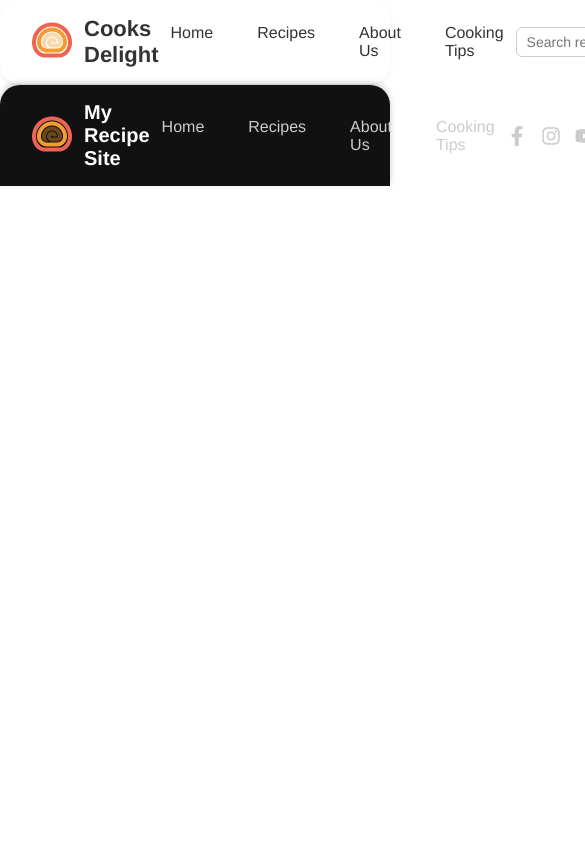
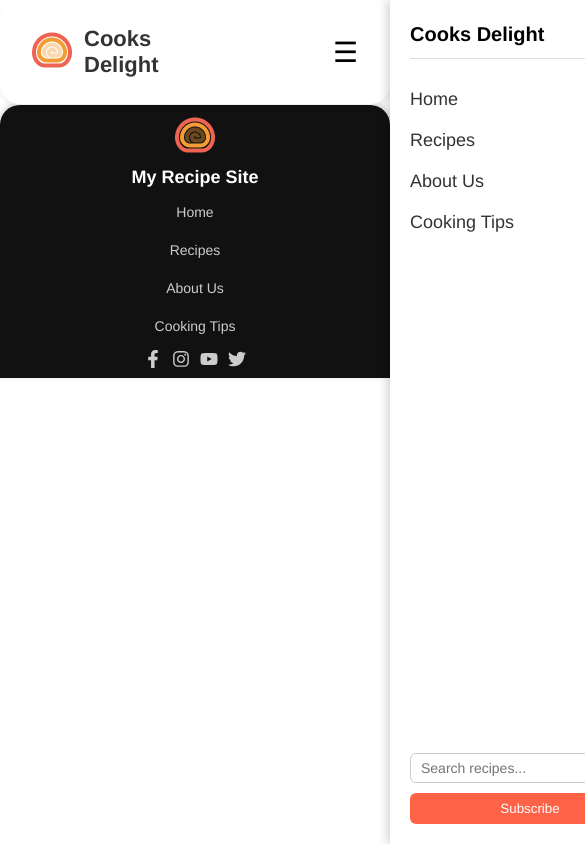
Before and after one commit to Narekharutyunyan020/Recepes, a React (Vite) app: page /recipes in a window 390 px wide. Shown: the top 844 px of the page, 585 px wide, since content can reach past the window. Built offline with nearby package versions, Linux system fonts and the light colour scheme.

Commit message:
Responsiv burger Menu,Media screen,

```diff
--- a/package.json
+++ b/package.json
@@ -11,6 +11,7 @@
   },
   "dependencies": {
     "axios": "^1.9.0",
+    "lucide-react": "^0.511.0",
     "react": "^19.1.0",
     "react-dom": "^19.1.0",
     "react-icons": "^5.5.0",
--- a/src/components/Footer/Footer.module.scss
+++ b/src/components/Footer/Footer.module.scss
@@ -60,3 +60,65 @@
     }
   }
 }
+@media screen and (max-width: 800px) {
+  .footer {
+    flex-direction: column;
+    align-items: center;
+    text-align: center;
+    gap: 10px;
+    padding: 14px;
+    text-align: left;
+  }
+
+  .nav {
+    flex-wrap: wrap;
+    gap: 12px;
+    justify-content: flex-start;
+  }
+
+  .rightSection {
+    justify-content: flex-start;
+    flex-wrap: wrap;
+  }
+}
+
+@media screen and (max-width: 550px) {
+  .footer {
+    padding: 10px 14px;
+    align-items: center;
+    text-align: center;
+  }
+
+  .leftSection {
+    flex-direction: column;
+  align-items: center;
+    gap: 8px;
+  }
+
+  .nav {
+    flex-direction: column;
+    gap: 10px;
+  }
+
+  .rightSection {
+    gap: 10px;
+  }
+
+  .nav a {
+    padding: 6px 10px;
+    font-size: 14px;
+  }
+
+  .rightSection .icon {
+    font-size: 18px;
+  }
+
+  .leftSection h2 {
+    font-size: 18px;
+  }
+
+  .logo img {
+    width: 36px;
+    height: 36px;
+  }
+}
--- a/src/components/Header/Header.jsx
+++ b/src/components/Header/Header.jsx
@@ -1,31 +1,70 @@
-import React from 'react';
-import { Link } from 'react-router-dom';
-import s from './Header.module.scss';
+import { useState } from "react";
+import { Link } from "react-router-dom";
+import s from "./Header.module.scss";
 
 const Header = () => {
+  const [menuOpen, setMenuOpen] = useState(false);
+
+  const toggleMenu = () => {
+    setMenuOpen(!menuOpen);
+  };
+
+  const closeMenu = () => {
+    setMenuOpen(false);
+  };
+
   return (
     <header className={s.header}>
       <div className={s.leftSection}>
         <div className={s.logo}>
-       <a href="">  <img src="/Logo.png" alt="Previous" /> </a>
+          <a href="/">
+            <img src="/Logo.png" alt="Logo" />
+          </a>
         </div>
-        <h1>Cooks <br /> Delight</h1>
+        <h1>
+          Cooks <br /> Delight
+        </h1>
       </div>
 
+      <button className={s.menuToggle} onClick={toggleMenu}>
+        ☰
+      </button>
 
+      {/* Desktop Navigation */}
       <nav className={s.nav}>
         <Link to="/">Home</Link>
         <Link to="/recipes">Recipes</Link>
         <Link to="/about">About Us</Link>
         <Link to="/tips">Cooking Tips</Link>
       </nav>
+
+      {/* Desktop Search/Subscribe */}
       <div className={s.rightSection}>
-        <input
-          type="text"
-          placeholder="Search recipes..."
-          className={s.searchInput}
-        />
+        <input type="text" placeholder="Search recipes..." className={s.searchInput} />
         <button className={s.subscribeButton}>Subscribe</button>
+      </div>
+
+      {/* Slide-in Mobile Menu */}
+      <div className={`${s.mobileMenu} ${menuOpen ? s.open : ""}`}>
+        {/* Վերնամաս */}
+        <div className={s.menuHeader}>
+          <span>Cooks Delight</span>
+          <button onClick={closeMenu} className={s.closeBtn}>×</button>
+        </div>
+
+        {/* Հղումներ */}
+        <div className={s.menuLinks}>
+          <Link to="/" onClick={closeMenu}>Home</Link>
+          <Link to="/recipes" onClick={closeMenu}>Recipes</Link>
+          <Link to="/about" onClick={closeMenu}>About Us</Link>
+          <Link to="/tips" onClick={closeMenu}>Cooking Tips</Link>
+        </div>
+
+        {/* Որոնում ու subscribe */}
+        <div className={s.menuSearch}>
+          <input type="text" placeholder="Search recipes..." className={s.searchInput} />
+          <button className={s.subscribeButton}>Subscribe</button>
+        </div>
       </div>
     </header>
   );
--- a/src/components/Header/Header.module.scss
+++ b/src/components/Header/Header.module.scss
@@ -7,14 +7,18 @@
   box-shadow: 0 2px 6px rgba(0, 0, 0, 0.05);
   border-bottom: 1px solid #eee;
   border-radius: 20px;
+  position: relative;
+  z-index: 2;
 }
 
+/* LEFT SECTION */
 .leftSection {
   display: flex;
   align-items: center;
   gap: 12px;
+}
 
-  h1 {
+.leftSection h1 {
   font-size: 22px;
   color: #333;
 }
@@ -24,13 +28,14 @@
   height: 40px;
   object-fit: contain;
 }
-}
 
+/* DESKTOP NAV */
 .nav {
   display: flex;
   gap: 20px;
+}
 
-  a {
+.nav a {
   position: relative;
   text-decoration: none;
   color: #333;
@@ -38,19 +43,19 @@
   padding: 8px 12px;
   border-radius: 6px;
   transition: 0.2s ease;
+}
 
-    &:hover {
+.nav a:hover {
   background-color: #f0f0f0;
 }
 
-    &:focus,
-    &:active {
+.nav a:focus,
+.nav a:active {
   outline: none;
   background-color: #ddd;
 }
 
-
-    &::after {
+.nav a::after {
   content: '';
   position: absolute;
   left: 0;
@@ -62,16 +67,16 @@
   border-radius: 2px;
 }
 
-    &:hover::after {
+.nav a:hover::after {
   width: 100%;
 }
-  }
-}
 
+/* RIGHT SECTION */
 .rightSection {
   display: flex;
   gap: 12px;
   align-items: center;
+}
 
 .searchInput {
   padding: 6px 10px;
@@ -89,9 +94,95 @@
   cursor: pointer;
   font-weight: 500;
   transition: 0.3s;
+}
 
-    &:hover {
+.subscribeButton:hover {
   background-color: #e5533d;
 }
+
+/* MENU TOGGLE BUTTON (MOBILE) */
+.menuToggle {
+  display: none;
+  font-size: 28px;
+  background: none;
+  border: none;
+  cursor: pointer;
+}
+
+/* MOBILE MENU SLIDER */
+.mobileMenu {
+  position: fixed;
+  top: 0;
+  right: 0;
+  width: 280px;
+  height: 100%;
+  background-color: #ffffff;
+  box-shadow: -2px 0 10px rgba(0, 0, 0, 0.2);
+  transform: translateX(100%);
+  transition: transform 0.3s ease-in-out;
+  display: flex;
+  flex-direction: column;
+  padding: 20px;
+  z-index: 5;
+}
+
+.mobileMenu.open {
+  transform: translateX(0);
+}
+
+.menuHeader {
+  display: flex;
+  justify-content: space-between;
+  align-items: center;
+  font-size: 20px;
+  font-weight: bold;
+  border-bottom: 1px solid #ddd;
+  padding-bottom: 10px;
+}
+
+.closeBtn {
+  font-size: 24px;
+  background: none;
+  border: none;
+  cursor: pointer;
+}
+
+/* Մենյուի հղումներ */
+.menuLinks {
+  display: flex;
+  flex-direction: column;
+  margin-top: 20px;
+}
+
+.menuLinks a {
+  padding: 10px 0;
+  color: #333;
+  text-decoration: none;
+  font-size: 18px;
+  transition: 0.2s ease;
+}
+
+.menuLinks a:hover {
+  color: #e67e22;
+}
+
+/* Մենյուի որոնում + subscribe */
+.menuSearch {
+  margin-top: auto;
+  display: flex;
+  flex-direction: column;
+  gap: 10px;
+  padding-top: 20px;
+}
+
+/* RESPONSIVE BREAKPOINT */
+@media (max-width: 760px) {
+  .nav,
+  .rightSection {
+    display: none;
+  }
+
+  .menuToggle {
+    display: block;
   }
 }
--- a/src/components/RecipeSlider/RecipeSlider.module.scss
+++ b/src/components/RecipeSlider/RecipeSlider.module.scss
@@ -42,3 +42,9 @@
 .arrowButton:focus img {
   transform: scale(1.1);
 }
+@media screen and (max-width: 540px) {
+  .cards{
+    display: grid;
+    grid-template-columns: repeat(1,1fr);
+}
+}
--- a/src/pages/Home/Home.jsx
+++ b/src/pages/Home/Home.jsx
@@ -43,7 +43,7 @@ const Home = () => {
       <div className={`container ${s.excellence}`}>
         <div className={s.grid}>
           <div className={s.grid1}>
-            <div>
+            <div className={s.grid1}>
               <h2>OUR CULINARY CHRONICLE</h2>
               <h3>
                 Our journey is crafted with dedication, creativity, and an unrelenting commitment to delivering delightful culinary experiences.
--- a/src/pages/Home/Home.module.scss
+++ b/src/pages/Home/Home.module.scss
@@ -158,7 +158,6 @@
     text-align: center;
     align-items: center;
     margin-bottom: 16px;
-    height: 500px;
     opacity: 0.9;
 
     h3 {
@@ -172,22 +171,119 @@
         color: white;
     }
 
-    p {color: white;
+    p {
+        color: white;
         font-size: 23px;
         max-width: 600px;
         margin: 0 auto 20px auto;
     }
-    button{
+
+    button {
         padding: 10px 20px;
         color: white;
         background-color: rgba(218, 72, 19, 0.918);
         border: none;
         border-radius: 12px;
-              transform: translateY(-50%);
-              cursor: pointer;
+        transform: translateY(-50%);
+        cursor: pointer;
     }
-     button:hover {
-    background-color: rgb(255, 68, 0);
+
+    button:hover {
+        background-color: rgb(255, 68, 0);
+    }
+
 }
 
+@media screen and (max-width: 768px) {
+    .recipes {
+        display: grid;
+        grid-template-columns: repeat(2, 1fr);
+    }
+
+    .header {
+        border-radius: 5px solid black;
+    }
 }
+
+@media screen and (max-width: 540px) {
+    .recipes {
+        display: grid;
+        grid-template-columns: repeat(1, 1fr);
+    }
+}
+
+@media (max-width: 768px) {
+    .grid {
+        grid-template-columns: 1fr 1fr;
+        grid-template-rows: auto;
+    }
+
+    .grid1 {
+        display: flex;
+        align-items: center;
+        flex-direction: column;
+        text-align: center;
+    }
+
+    .grid div:nth-child(1),
+    .grid div:nth-child(2),
+    .grid div:nth-child(3),
+    .grid div:nth-child(4) {
+        grid-column: span 2;
+        grid-row: auto;
+    }
+
+    .grid div:nth-child(3) {
+        order: 4;
+    }
+
+    .subscribe {
+        padding: 35px;
+    }
+
+    h3 {
+        font-size: 16px;
+        margin-bottom: 8px;
+    }
+
+    h1 {
+        font-size: 58px;
+        margin: 10px 0;
+    }
+
+    p {
+        font-size: 20px;
+        max-width: 600px;
+        margin: 0 auto 20px auto;
+    }
+}
+
+/* ===== Phones (max-width: 500px) ===== */
+@media (max-width: 500px) {
+    .grid {
+        grid-template-columns: 1fr;
+        grid-template-rows: auto;
+        gap: 16px;
+    }
+
+    .grid div:nth-child(1),
+    .grid div:nth-child(2),
+    .grid div:nth-child(3),
+    .grid div:nth-child(4) {
+        grid-column: span 1;
+        grid-row: auto;
+    }
+
+    .grid div:nth-child(1),
+    .grid div:nth-child(4) {
+        order: 1;
+    }
+
+    .grid div:nth-child(2) {
+        order: 2;
+    }
+
+    .grid div:nth-child(3) {
+        order: 3;
+    }
+}
```
Also changed, not shown: 1 other file (tests, documents, lock files or other folders). Lines whose indentation alone changed are shown as unchanged.
